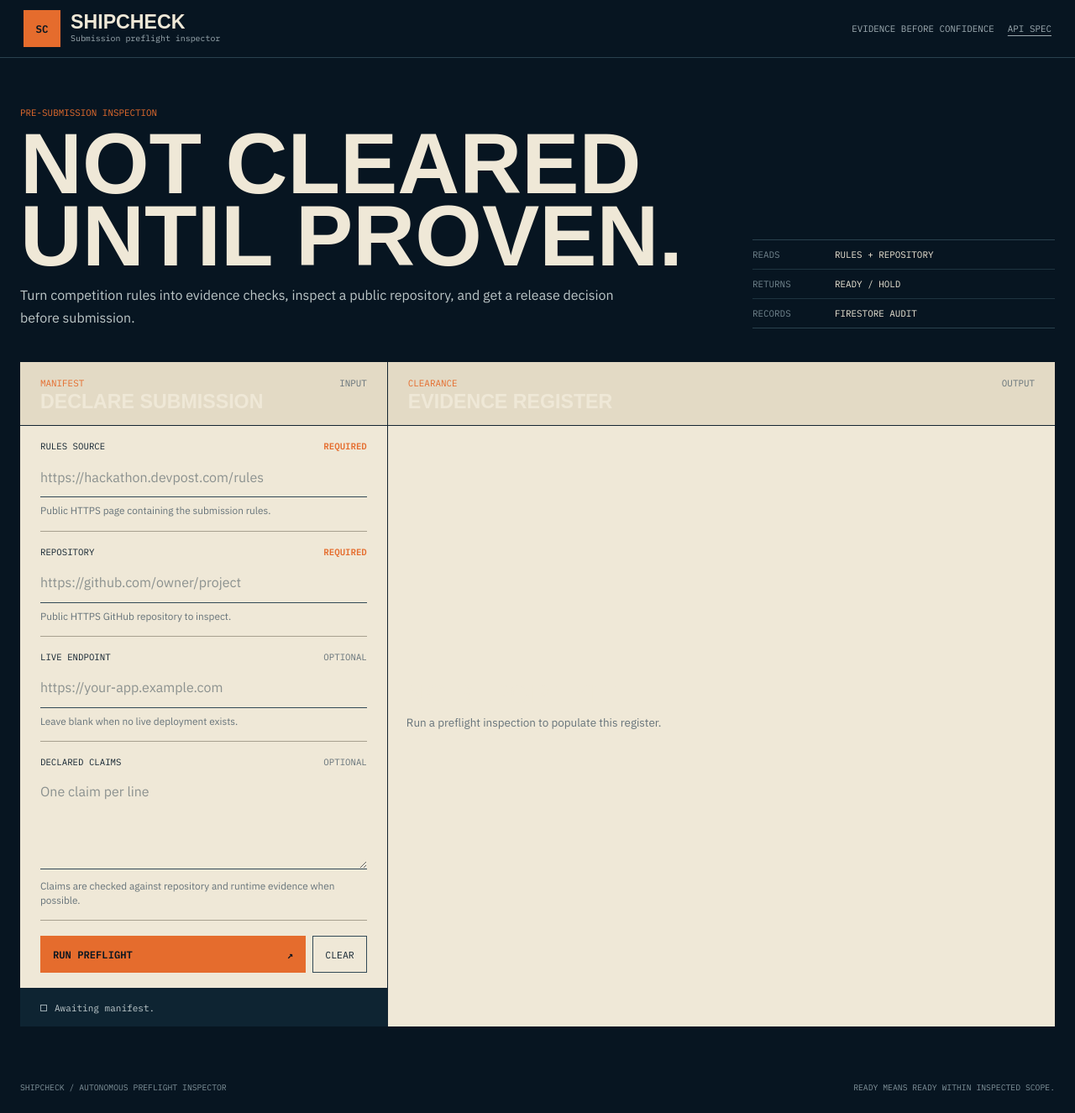
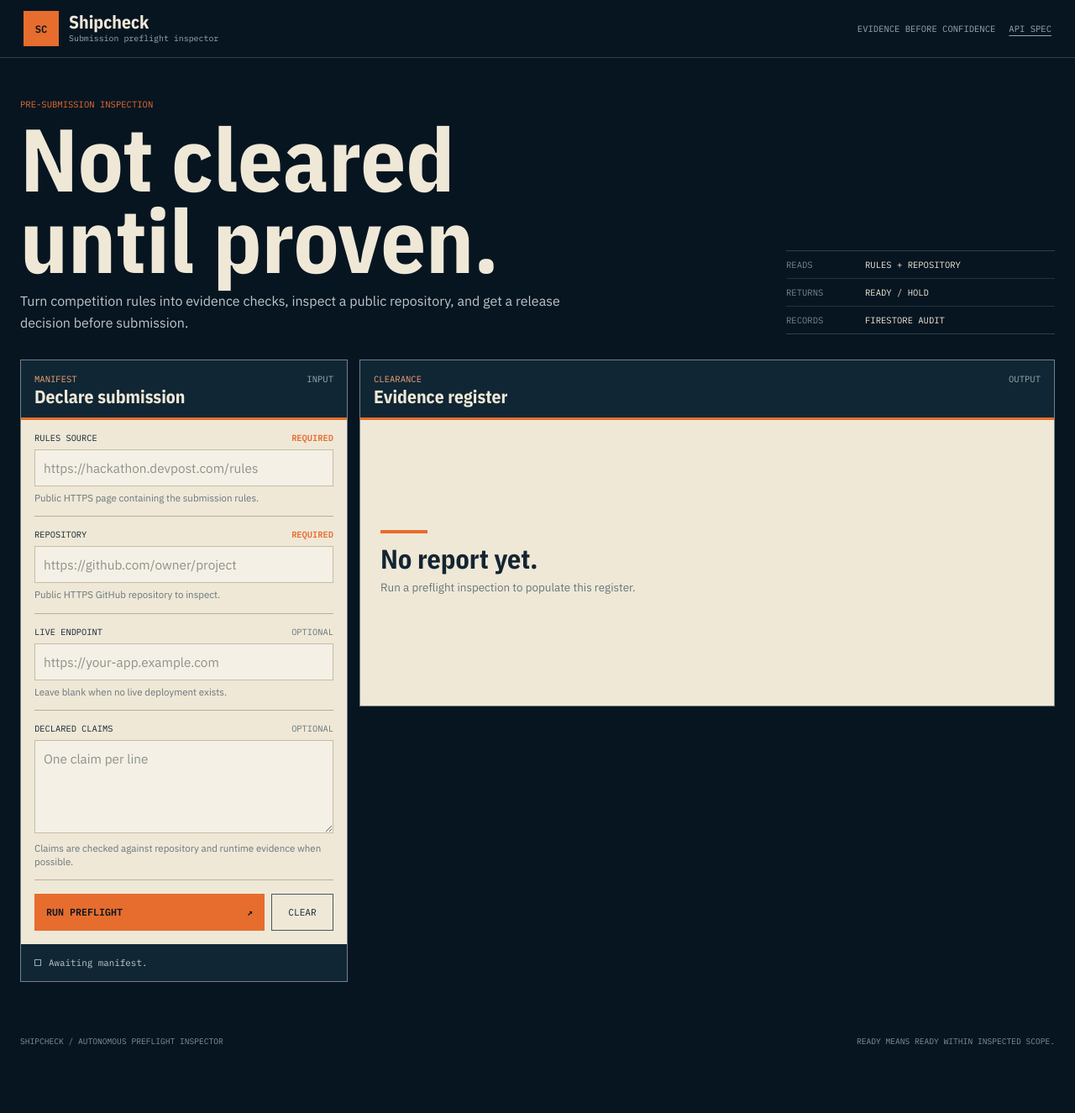
Before and after one commit to panjiaryasoma/Shipcheck, a FastAPI app: page / in a window 1280 px wide. Shown: the whole page at 84% size. After the commit the page ends 1245 px from the top, so only its background shows below. Run offline with FastAPI, Linux system fonts and the light colour scheme; parts of the project's set-up code (start-up, migrations or seed data) failed here and were passed over.

Commit message:
design: remove placard slop and tighten inspection layout

```diff
--- a/app/web/static/css/app.css
+++ b/app/web/static/css/app.css
@@ -1,19 +1,19 @@
 :root {
   color-scheme: light;
   font-family: "IBM Plex Sans", sans-serif;
-  color: #132431;
+  color: #142532;
   background: #071521;
   --navy: #071521;
-  --navy-2: #0e2432;
+  --navy-2: #102634;
   --cream: #efe8d7;
-  --cream-2: #e3dac5;
-  --ink: #132431;
-  --muted: #66737a;
-  --line: #a7a08f;
-  --line-dark: #324956;
-  --orange: #e56c2d;
+  --cream-soft: #f5f0e5;
+  --ink: #142532;
+  --muted: #68767b;
+  --line: #b8b09e;
+  --line-dark: #435965;
+  --orange: #e66d2d;
   --pass: #2f6650;
-  --review: #8d6123;
+  --review: #8c6124;
   --critical: #a64031;
 }
 
@@ -106,12 +103,12 @@ code,
 .brand-mark {
   display: grid;
   place-items: center;
-  width: 44px;
-  height: 44px;
+  width: 42px;
+  height: 42px;
   background: var(--orange);
   color: var(--navy);
   font-family: "IBM Plex Mono", monospace;
-  font-size: 0.78rem;
+  font-size: 0.76rem;
   font-weight: 600;
 }
 
@@ -121,10 +118,10 @@ code,
 }
 
 .brand-copy strong {
-  font-family: "Barlow Condensed", sans-serif;
-  font-size: 1.45rem;
+  font-family: "IBM Plex Sans Condensed", sans-serif;
+  font-size: 1.35rem;
+  font-weight: 700;
   line-height: 1;
-  text-transform: uppercase;
 }
 
 .brand-copy small,
@@ -142,7 +139,7 @@ code,
 }
 
 .brand-copy small {
-  color: #9eacb2;
+  color: #98a8ae;
   font-size: 0.62rem;
   line-height: 1.35;
 }
@@ -151,8 +148,8 @@ code,
   display: flex;
   align-items: center;
   gap: 16px;
-  color: #9eacb2;
-  font-size: 0.68rem;
+  color: #98a8ae;
+  font-size: 0.66rem;
   text-transform: uppercase;
 }
 
@@ -173,26 +170,26 @@ code,
 }
 
 .workspace {
-  width: min(100% - 24px, 1480px);
+  width: min(100% - 24px, 1320px);
   margin: 0 auto;
-  padding: 36px 0 48px;
+  padding: 34px 0 48px;
 }
 
 .intro {
   display: grid;
-  gap: 28px;
-  margin-bottom: 32px;
+  gap: 24px;
+  margin-bottom: 28px;
 }
 
 .intro-copy {
-  max-width: 900px;
+  max-width: 760px;
 }
 
 .eyebrow,
 .section-index,
 .panel-code {
   margin: 0;
-  font-size: 0.68rem;
+  font-size: 0.66rem;
   line-height: 1.4;
   text-transform: uppercase;
 }
@@ -203,21 +200,20 @@ code,
 }
 
 .intro h1 {
-  margin: 10px 0 14px;
-  max-width: 880px;
-  font-family: "Barlow Condensed", sans-serif;
-  font-size: clamp(3.5rem, 16vw, 6rem);
-  font-weight: 600;
-  line-height: 0.84;
-  text-transform: uppercase;
+  margin: 8px 0 12px;
+  max-width: 820px;
+  font-family: "IBM Plex Sans Condensed", sans-serif;
+  font-size: clamp(3.1rem, 15vw, 5.4rem);
+  font-weight: 700;
+  line-height: 0.92;
 }
 
 .lede {
-  max-width: 720px;
+  max-width: 660px;
   margin: 0;
-  color: #bdc7c8;
+  color: #bdc7ca;
   font-size: 1rem;
-  line-height: 1.65;
+  line-height: 1.62;
 }
 
 .intro-register {
@@ -229,9 +225,9 @@ code,
 
 .intro-register > div {
   display: grid;
-  grid-template-columns: 92px 1fr;
-  gap: 14px;
-  padding: 10px 0;
+  grid-template-columns: 82px 1fr;
+  gap: 12px;
+  padding: 9px 0;
   border-bottom: 1px solid #1e3440;
 }
 
@@ -243,7 +239,7 @@ code,
 .intro-register dd {
   margin: 0;
   font-family: "IBM Plex Mono", monospace;
-  font-size: 0.68rem;
+  font-size: 0.66rem;
   text-transform: uppercase;
 }
 
@@ -255,66 +251,18 @@ code,
   color: var(--cream);
 }
 
-.clearance-plate {
+.workspace-grid {
   display: grid;
-  grid-template-columns: 34px minmax(0, 1fr);
-  border: 1px solid #82909a;
-  background: var(--cream);
-  color: var(--ink);
-}
-
-.cargo-rail {
-  display: flex;
-  flex-direction: column;
-  align-items: center;
-  background: var(--orange);
-  color: var(--navy);
-  overflow: hidden;
-}
-
-.cargo-rail > span {
-  display: grid;
-  place-items: center;
-  width: 100%;
-  height: 54px;
-  border-bottom: 1px solid rgba(7, 21, 33, 0.45);
-  font-family: "IBM Plex Mono", monospace;
-  font-size: 0.75rem;
-  font-weight: 600;
-}
-
-.cargo-rail p,
-.cargo-rail small {
-  margin: 0;
-  writing-mode: vertical-rl;
-  transform: rotate(180deg);
-  font-family: "IBM Plex Mono", monospace;
-  text-transform: uppercase;
-}
-
-.cargo-rail p {
-  margin-top: 18px;
-  font-size: 0.66rem;
-  font-weight: 600;
-}
-
-.cargo-rail small {
-  margin-top: auto;
-  margin-bottom: 18px;
-  font-size: 0.56rem;
-}
-
-.workspace-grid {
-  min-width: 0;
+  align-items: start;
+  gap: 12px;
 }
 
 .panel {
   min-width: 0;
+  align-self: start;
+  border: 1px solid #73828a;
   background: var(--cream);
-}
-
-.panel + .panel {
-  border-top: 1px solid var(--ink);
+  color: var(--ink);
 }
 
 .panel-heading {
@@ -322,32 +270,36 @@ code,
   align-items: flex-start;
   justify-content: space-between;
   gap: 18px;
-  padding: 18px 18px 16px;
-  border-bottom: 1px solid var(--ink);
-  background: var(--cream-2);
+  padding: 15px 16px 14px;
+  border-bottom: 3px solid var(--orange);
+  background: var(--navy-2);
+  color: var(--cream);
 }
 
 .panel-heading h2,
 .findings-heading h3 {
-  margin: 3px 0 0;
-  font-family: "Barlow Condensed", sans-serif;
-  font-size: 1.45rem;
-  font-weight: 600;
-  line-height: 1;
-  text-transform: uppercase;
+  margin: 2px 0 0;
+  font-family: "IBM Plex Sans Condensed", sans-serif;
+  font-size: 1.35rem;
+  font-weight: 700;
+  line-height: 1.05;
+}
+
+.panel-heading .section-index {
+  color: #f2a376;
 }
 
 .panel-code {
-  color: var(--muted);
+  color: #9aa9ae;
 }
 
 #inspection-form {
-  padding: 0 18px;
+  padding: 0 16px;
 }
 
 .field {
   display: block;
-  padding: 17px 0 15px;
+  padding: 14px 0 13px;
   border-bottom: 1px solid var(--line);
 }
 
@@ -355,9 +307,9 @@ code,
   display: flex;
   justify-content: space-between;
   gap: 12px;
-  margin-bottom: 8px;
+  margin-bottom: 7px;
   color: var(--ink);
-  font-size: 0.67rem;
+  font-size: 0.65rem;
   text-transform: uppercase;
 }
 
@@ -374,32 +326,31 @@ code,
 .field input,
 .field textarea {
   width: 100%;
-  min-height: 46px;
-  border: 0;
-  border-bottom: 1px solid var(--line-dark);
+  min-height: 44px;
+  border: 1px solid #c5bca8;
   border-radius: 0;
   outline: 0;
-  background: transparent;
+  background: var(--cream-soft);
   color: var(--ink);
-  font-size: 1rem;
-  transition: border-color 160ms ease-out, background-color 160ms ease-out;
+  font-size: 0.96rem;
+  transition: border-color 140ms ease-out, background-color 140ms ease-out;
 }
 
 .field input {
-  padding: 6px 0 8px;
+  padding: 9px 10px;
 }
 
 .field textarea {
-  min-height: 104px;
-  padding: 8px 0;
+  min-height: 82px;
+  padding: 10px;
   resize: vertical;
-  line-height: 1.5;
+  line-height: 1.45;
 }
 
 .field input:focus,
 .field textarea:focus {
-  border-bottom-color: var(--orange);
-  background: rgba(229, 108, 45, 0.04);
+  border-color: var(--orange);
+  background: #faf6ed;
 }
 
 .field input:focus-visible,
@@ -412,21 +363,22 @@ a:focus-visible {
 
 .field input::placeholder,
 .field textarea::placeholder {
-  color: #8b918f;
+  color: #8d918d;
 }
 
 .field-help {
   display: block;
-  margin-top: 7px;
+  margin-top: 6px;
   color: var(--muted);
-  font-size: 0.74rem;
-  line-height: 1.45;
+  font-size: 0.72rem;
+  line-height: 1.4;
 }
 
 .form-actions {
   display: grid;
+  grid-template-columns: minmax(0, 1fr) auto;
   gap: 8px;
-  padding: 18px 0;
+  padding: 16px 0;
 }
 
 .primary-action,
@@ -441,15 +393,15 @@ a:focus-visible {
   display: flex;
   align-items: center;
   justify-content: space-between;
-  padding: 0 14px;
+  padding: 0 13px;
   border: 1px solid var(--orange);
   background: var(--orange);
   color: var(--navy);
   font-family: "IBM Plex Mono", monospace;
-  font-size: 0.76rem;
+  font-size: 0.73rem;
   font-weight: 600;
   text-transform: uppercase;
-  transition: background-color 160ms ease-out, border-color 160ms ease-out;
+  transition: background-color 140ms ease-out, border-color 140ms ease-out;
 }
 
 .primary-action:hover:not(:disabled) {
@@ -463,11 +415,13 @@ a:focus-visible {
 }
 
 .secondary-action {
+  min-width: 74px;
+  padding: 0 12px;
   border: 1px solid var(--line-dark);
   background: transparent;
   color: var(--ink);
   font-family: "IBM Plex Mono", monospace;
-  font-size: 0.72rem;
+  font-size: 0.7rem;
   text-transform: uppercase;
 }
 
@@ -479,12 +433,12 @@ a:focus-visible {
   display: flex;
   align-items: center;
   gap: 9px;
-  min-height: 46px;
-  padding: 0 18px;
+  min-height: 44px;
+  padding: 0 16px;
   border-top: 1px solid var(--ink);
   background: var(--navy-2);
   color: #c1cccf;
-  font-size: 0.69rem;
+  font-size: 0.68rem;
 }
 
 .state-indicator {
@@ -507,32 +461,27 @@ a:focus-visible {
 }
 
 .empty-report {
-  min-height: 390px;
   display: grid;
   align-content: center;
   justify-items: start;
   gap: 8px;
-  padding: 28px 22px;
+  min-height: 280px;
+  padding: 30px 24px;
 }
 
-.empty-seal {
-  display: grid;
-  place-items: center;
-  width: 72px;
-  height: 72px;
-  border: 2px solid var(--line-dark);
-  color: var(--line-dark);
-  font-family: "Barlow Condensed", sans-serif;
-  font-size: 2rem;
-  font-weight: 700;
+.empty-rule {
+  display: block;
+  width: 56px;
+  height: 4px;
+  background: var(--orange);
 }
 
 .empty-title {
-  margin: 8px 0 0;
-  font-family: "Barlow Condensed", sans-serif;
+  margin: 6px 0 0;
+  font-family: "IBM Plex Sans Condensed", sans-serif;
   font-size: 2rem;
+  font-weight: 700;
   line-height: 1;
-  text-transform: uppercase;
 }
 
 .empty-report .muted {
@@ -785,11 +737,11 @@ a:focus-visible {
   display: flex;
   justify-content: space-between;
   gap: 16px;
-  width: min(100% - 24px, 1480px);
+  width: min(100% - 24px, 1320px);
   margin: 0 auto;
-  padding: 18px 0 24px;
+  padding: 16px 0 24px;
   color: #7f9199;
-  font-size: 0.61rem;
+  font-size: 0.6rem;
   text-transform: uppercase;
 }
 
@@ -813,52 +765,28 @@ a:focus-visible {
   }
 
   .workspace {
-    width: min(100% - 48px, 1480px);
-    padding-top: 48px;
+    width: min(100% - 48px, 1320px);
+    padding-top: 42px;
   }
 
   .intro {
-    grid-template-columns: minmax(0, 1fr) minmax(240px, 360px);
+    grid-template-columns: minmax(0, 1fr) minmax(230px, 320px);
     align-items: end;
   }
 
-  .intro-register > div {
-    grid-template-columns: 84px 1fr;
-  }
-
-  .clearance-plate {
-    grid-template-columns: 44px minmax(0, 1fr);
-  }
-
-  .cargo-rail > span {
-    height: 64px;
-  }
-
-  .panel-heading,
-  #inspection-form,
-  .disposition-row,
-  .findings-heading {
-    padding-left: 24px;
-    padding-right: 24px;
-  }
-
-  .inspection-state {
-    padding-left: 24px;
-    padding-right: 24px;
+  .intro h1 {
+    font-size: clamp(4.4rem, 9vw, 6.6rem);
   }
 
   .form-actions {
     grid-template-columns: minmax(0, 1fr) auto;
   }
 
-  .secondary-action {
-    padding-left: 14px;
-    padding-right: 14px;
-  }
-
   .disposition-row {
     grid-template-columns: minmax(0, 1fr) auto;
     align-items: end;
+    padding-left: 22px;
+    padding-right: 22px;
   }
 
   .inspection-id-block {
@@ -920,39 +842,28 @@ a:focus-visible {
   }
 }
 
-@media (min-width: 1080px) {
+@media (min-width: 1040px) {
   .workspace {
-    padding-top: 58px;
+    padding-top: 48px;
   }
 
   .intro {
-    margin-bottom: 40px;
-  }
-
-  .intro h1 {
-    font-size: clamp(5rem, 8vw, 8rem);
+    margin-bottom: 30px;
   }
 
   .workspace-grid {
-    display: grid;
-    grid-template-columns: minmax(340px, 0.78fr) minmax(0, 1.42fr);
-  }
-
-  .panel + .panel {
-    border-top: 0;
-    border-left: 1px solid var(--ink);
+    grid-template-columns: minmax(340px, 390px) minmax(0, 1fr);
+    gap: 14px;
   }
 
   .input-panel {
-    align-self: start;
-  }
-
-  .report-panel {
-    min-height: 720px;
+    position: sticky;
+    top: 84px;
+    height: max-content;
   }
 
   .empty-report {
-    min-height: 650px;
+    min-height: 340px;
   }
 
   .summary-grid {
```
Also changed, not shown: other parts of app/web/static/css/app.css (+54 -60 lines).
